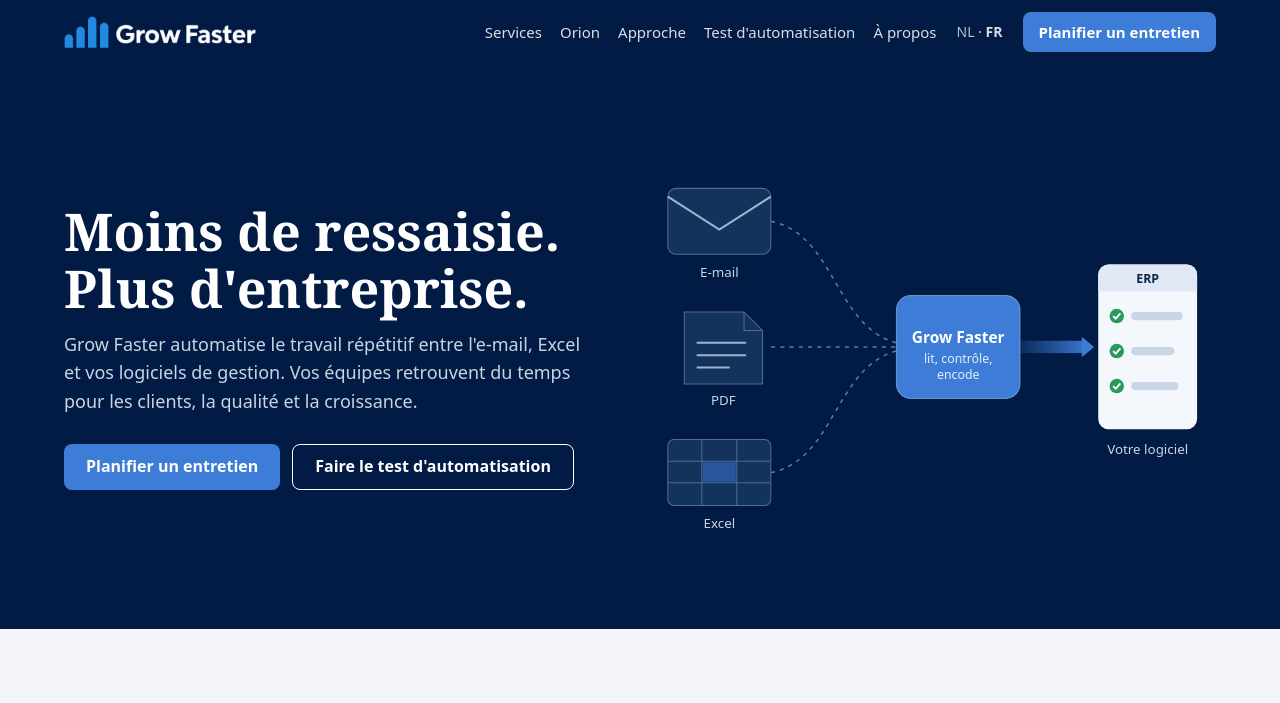
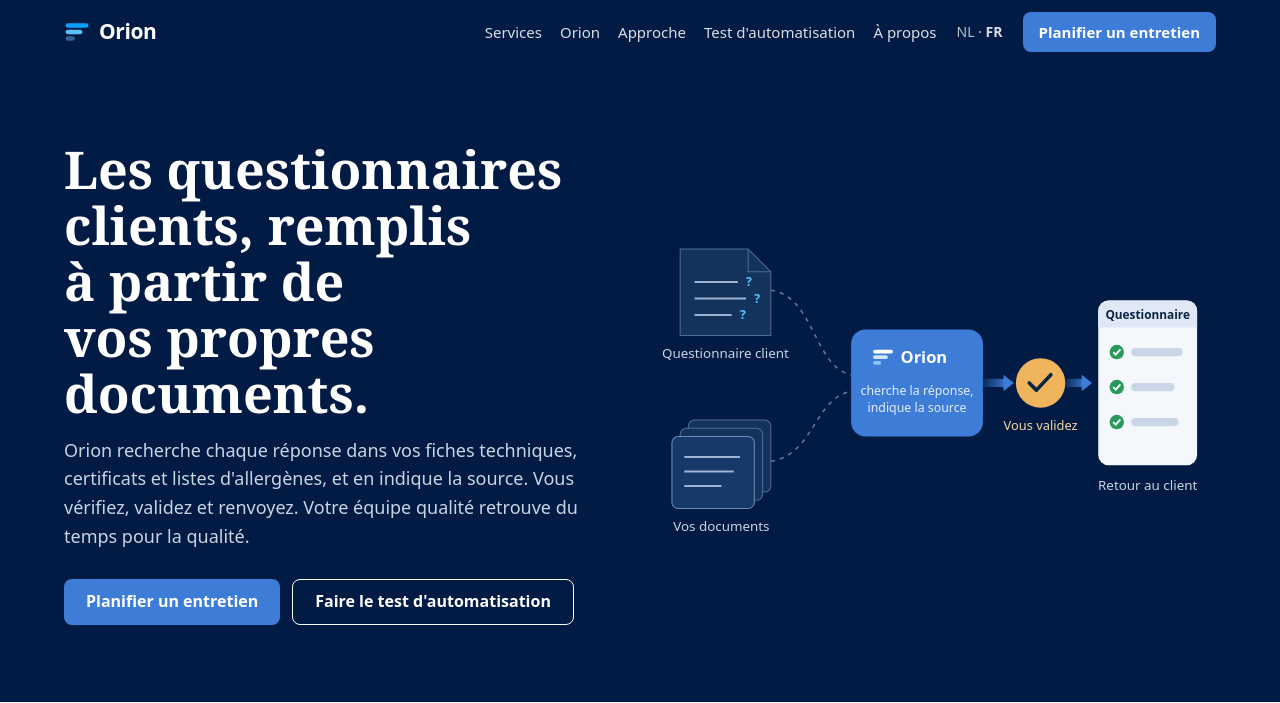
Before and after one commit to erhol1973/grow-faster-automation, a plain HTML site: page fr/index.html in a window 1280 px wide. Shown: the top 703 px of the page. Drawn offline with Linux system fonts and the light colour scheme.

Commit message:
Orion-hero FR: nieuwe flow en tekst

```diff
--- a/fr/index.html
+++ b/fr/index.html
@@ -13,7 +13,7 @@
 
 <header>
  <div class="nav">
-  <a class="brand" href="#top"><img src="../assets/grow-faster-logo-dark.png" alt="Grow Faster" width="192" height="32"></a>
+  <a class="brand" href="#top" aria-label="Orion"><svg width="26" height="26" viewBox="0 0 48 48" aria-hidden="true"><rect x="3" y="8" width="42" height="8" rx="4" fill="#0E9FFC"/><rect x="3" y="20" width="31" height="8" rx="4" fill="#5CC2FF"/><rect x="3" y="32" width="17" height="8" rx="4" fill="#3A6098"/></svg><span>Orion</span></a>
   <nav aria-label="Menu principal">
    <a href="#diensten">Services</a><a href="#orion">Orion</a><a href="#aanpak">Approche</a><a href="#check">Test d'automatisation</a><a href="#over">À propos</a>
   </nav>
@@ -27,64 +27,62 @@
 <section class="hero band">
  <div class="wrap">
   <div>
-   <h1>Moins de ressaisie. Plus d'entreprise.</h1>
-   <p class="lead">Grow Faster automatise le travail répétitif entre l'e-mail, Excel et vos logiciels de gestion. Vos équipes retrouvent du temps pour les clients, la qualité et la croissance.</p>
+   <h1>Les questionnaires clients, remplis à partir de vos propres documents.</h1>
+   <p class="lead">Orion recherche chaque réponse dans vos fiches techniques, certificats et listes d'allergènes, et en indique la source. Vous vérifiez, validez et renvoyez. Votre équipe qualité retrouve du temps pour la qualité.</p>
    <div class="ctas">
     <a class="btn pri" href="#gesprek">Planifier un entretien</a>
     <a class="btn sec" href="#check">Faire le test d'automatisation</a>
    </div>
   </div>
-  <svg viewBox="0 0 560 400" role="img" aria-label="E-mails, PDF et fichiers Excel passent par Grow Faster en un seul flux vers votre logiciel de gestion">
+  <svg viewBox="0 0 560 400" role="img" aria-label="Un questionnaire client et vos propres documents passent par Orion, vous validez, et le questionnaire rempli retourne au client">
    <defs>
     <linearGradient id="g1" x1="0" x2="1"><stop offset="0" stop-color="#3D7DD8" stop-opacity=".15"/><stop offset="1" stop-color="#3D7DD8" stop-opacity=".9"/></linearGradient>
    </defs>
-   <!-- losse bronnen -->
    <g fill="none" stroke="#5d7aa3" stroke-width="1.5" stroke-dasharray="4 5">
-    <path d="M128 78 C190 90 190 180 250 196"/><path d="M128 200 C180 200 200 200 250 200"/><path d="M128 322 C190 310 190 220 250 204"/>
+    <path d="M128 110 C170 115 170 185 206 192"/><path d="M128 276 C170 270 170 215 206 208"/>
    </g>
    <g>
-    <rect x="28" y="46" width="100" height="64" rx="8" fill="#13335c" stroke="#4d6c97"/>
-    <path d="M28 54 L78 86 L128 54" fill="none" stroke="#9fb4d1" stroke-width="2"/>
-    <text x="78" y="132" fill="#c9d4e3" font-size="13" text-anchor="middle" font-family="system-ui, sans-serif">E-mail</text>
+    <path d="M40 70 h66 l22 22 v62 h-88z" fill="#13335c" stroke="#4d6c97"/>
+    <path d="M106 70 v22 h22" fill="none" stroke="#4d6c97"/>
+    <g stroke="#9fb4d1" stroke-width="2"><line x1="54" y1="102" x2="96" y2="102"/><line x1="54" y1="118" x2="104" y2="118"/><line x1="54" y1="134" x2="90" y2="134"/></g>
+    <g fill="#5CC2FF" font-family="system-ui, sans-serif" font-size="12" font-weight="700"><text x="104" y="106">?</text><text x="112" y="122">?</text><text x="98" y="138">?</text></g>
+    <text x="84" y="176" fill="#c9d4e3" font-size="13" text-anchor="middle" font-family="system-ui, sans-serif">Questionnaire client</text>
    </g>
    <g>
-    <path d="M44 166 h58 l18 18 v52 h-76z" fill="#13335c" stroke="#4d6c97"/>
-    <path d="M102 166 v18 h18" fill="none" stroke="#4d6c97"/>
-    <g stroke="#9fb4d1" stroke-width="2"><line x1="56" y1="196" x2="104" y2="196"/><line x1="56" y1="208" x2="104" y2="208"/><line x1="56" y1="220" x2="88" y2="220"/></g>
-    <text x="82" y="256" fill="#c9d4e3" font-size="13" text-anchor="middle" font-family="system-ui, sans-serif">PDF</text>
+    <rect x="48" y="236" width="80" height="70" rx="6" fill="#13335c" stroke="#4d6c97"/>
+    <rect x="40" y="244" width="80" height="70" rx="6" fill="#13335c" stroke="#4d6c97"/>
+    <rect x="32" y="252" width="80" height="70" rx="6" fill="#16396a" stroke="#6d8bb5"/>
+    <g stroke="#9fb4d1" stroke-width="2"><line x1="44" y1="272" x2="98" y2="272"/><line x1="44" y1="286" x2="92" y2="286"/><line x1="44" y1="300" x2="80" y2="300"/></g>
+    <text x="80" y="344" fill="#c9d4e3" font-size="13" text-anchor="middle" font-family="system-ui, sans-serif">Vos documents</text>
    </g>
    <g>
-    <rect x="28" y="290" width="100" height="64" rx="6" fill="#13335c" stroke="#4d6c97"/>
-    <g stroke="#4d6c97"><line x1="28" y1="311" x2="128" y2="311"/><line x1="28" y1="332" x2="128" y2="332"/><line x1="61" y1="290" x2="61" y2="354"/><line x1="95" y1="290" x2="95" y2="354"/></g>
-    <rect x="62" y="312" width="32" height="19" fill="#3D7DD8" opacity=".5"/>
-    <text x="78" y="376" fill="#c9d4e3" font-size="13" text-anchor="middle" font-family="system-ui, sans-serif">Excel</text>
+    <rect x="206" y="148" width="128" height="104" rx="14" fill="#3D7DD8"/>
+    <svg x="226" y="164" width="22" height="22" viewBox="0 0 48 48"><rect x="3" y="8" width="42" height="8" rx="4" fill="#FFFFFF"/><rect x="3" y="20" width="31" height="8" rx="4" fill="#CFE6FF"/><rect x="3" y="32" width="17" height="8" rx="4" fill="#8FC3F5"/></svg>
+    <text x="254" y="181" fill="#fff" font-size="16" font-weight="700" font-family="system-ui, sans-serif">Orion</text>
+    <text x="270" y="212" fill="#e3edfb" font-size="12" text-anchor="middle" font-family="system-ui, sans-serif">cherche la réponse,</text>
+    <text x="270" y="228" fill="#e3edfb" font-size="12" text-anchor="middle" font-family="system-ui, sans-serif">indique la source</text>
    </g>
-   <!-- motor -->
+   <rect x="334" y="196" width="22" height="8" fill="url(#g1)"/>
+   <path d="M354 192 l10 8 l-10 8z" fill="#3D7DD8"/>
    <g>
-    <rect x="250" y="150" width="120" height="100" rx="14" fill="#3D7DD8"/>
-    <rect x="250" y="150" width="120" height="100" rx="14" fill="none" stroke="#9cc0f2" stroke-opacity=".6"/>
-    <text x="310" y="196" fill="#fff" font-size="15" font-weight="600" text-anchor="middle" font-family="system-ui, sans-serif">Grow Faster</text>
-    <text x="310" y="216" fill="#e3edfb" font-size="12" text-anchor="middle" font-family="system-ui, sans-serif">lit, contrôle,</text>
-    <text x="310" y="231" fill="#e3edfb" font-size="12" text-anchor="middle" font-family="system-ui, sans-serif">encode</text>
+    <circle cx="390" cy="200" r="24" fill="#F0B45C"/>
+    <path d="M379 200 l7 7 l14 -15" stroke="#0B2545" stroke-width="3.5" fill="none" stroke-linecap="round" stroke-linejoin="round"/>
+    <text x="390" y="246" fill="#F5D7A1" font-size="12.5" text-anchor="middle" font-family="system-ui, sans-serif">Vous validez</text>
    </g>
-   <!-- rustige lijn -->
-   <rect x="370" y="194" width="62" height="12" fill="url(#g1)"/>
-   <path d="M430 190 l12 10 l-12 10z" fill="#3D7DD8"/>
-   <!-- uitkomst -->
+   <rect x="414" y="196" width="18" height="8" fill="url(#g1)"/>
+   <path d="M430 192 l10 8 l-10 8z" fill="#3D7DD8"/>
    <g>
     <rect x="446" y="120" width="96" height="160" rx="10" fill="#f4f7fb"/>
     <rect x="446" y="120" width="96" height="26" rx="10" fill="#dfe8f4"/>
     <rect x="446" y="136" width="96" height="10" fill="#dfe8f4"/>
-    <text x="494" y="138" fill="#0B2545" font-size="12" font-weight="600" text-anchor="middle" font-family="system-ui, sans-serif">ERP</text>
-    <g font-family="system-ui, sans-serif" font-size="11" fill="#0B2545">
+    <text x="494" y="138" fill="#0B2545" font-size="11.5" font-weight="600" text-anchor="middle" font-family="system-ui, sans-serif">Questionnaire</text>
     <circle cx="464" cy="170" r="7" fill="#2a9a5a"/><path d="M460.5 170 l2.5 2.5 l4.5 -5" stroke="#fff" stroke-width="1.8" fill="none"/>
     <rect x="478" y="166" width="50" height="8" rx="4" fill="#c9d6e7"/>
     <circle cx="464" cy="204" r="7" fill="#2a9a5a"/><path d="M460.5 204 l2.5 2.5 l4.5 -5" stroke="#fff" stroke-width="1.8" fill="none"/>
     <rect x="478" y="200" width="42" height="8" rx="4" fill="#c9d6e7"/>
     <circle cx="464" cy="238" r="7" fill="#2a9a5a"/><path d="M460.5 238 l2.5 2.5 l4.5 -5" stroke="#fff" stroke-width="1.8" fill="none"/>
     <rect x="478" y="234" width="46" height="8" rx="4" fill="#c9d6e7"/>
-    </g>
-    <text x="494" y="304" fill="#c9d4e3" font-size="13" text-anchor="middle" font-family="system-ui, sans-serif">Votre logiciel</text>
+    <text x="494" y="304" fill="#c9d4e3" font-size="13" text-anchor="middle" font-family="system-ui, sans-serif">Retour au client</text>
    </g>
   </svg>
  </div>
@@ -129,7 +127,7 @@
 <section class="orion band" id="orion">
  <div class="wrap">
   <div>
-   <img class="orion-logo" src="../assets/orion-logo.png" alt="Orion" width="109" height="44">
+   <div class="orion-mark" aria-label="Orion"><svg width="26" height="26" viewBox="0 0 48 48" aria-hidden="true"><rect x="3" y="8" width="42" height="8" rx="4" fill="#0E9FFC"/><rect x="3" y="20" width="31" height="8" rx="4" fill="#0A6FB8"/><rect x="3" y="32" width="17" height="8" rx="4" fill="#B4CFEC"/></svg><span>Orion</span></div>
    <span class="pill">En développement · entreprises pilotes recherchées</span>
    <h2>Orion remplit vos questionnaires clients</h2>
    <p class="lead">Chaque semaine, les entreprises alimentaires répondent aux questionnaires des distributeurs et des clients. Orion puise les réponses dans vos propres documents et indique la source de chaque réponse.</p>
```
Also changed, not shown: fr/confidentialite.html (+1 -1 lines). Lines whose indentation alone changed are shown as unchanged.
